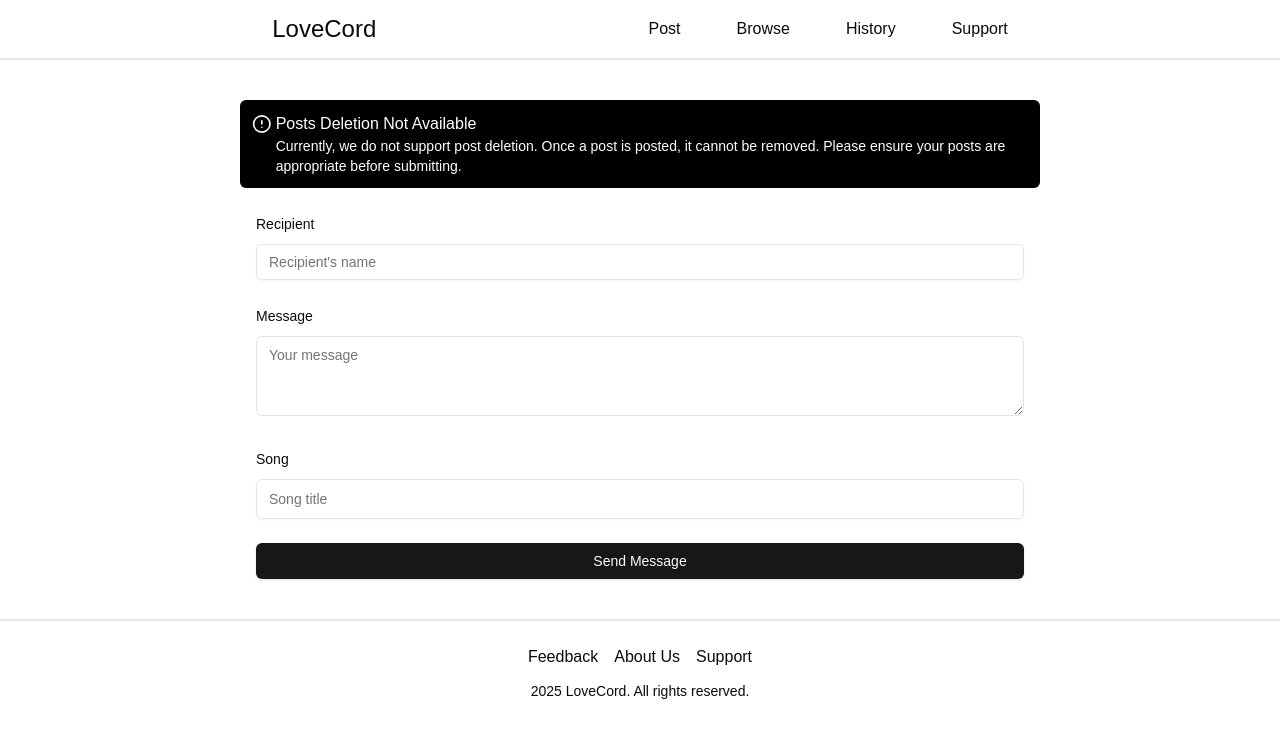
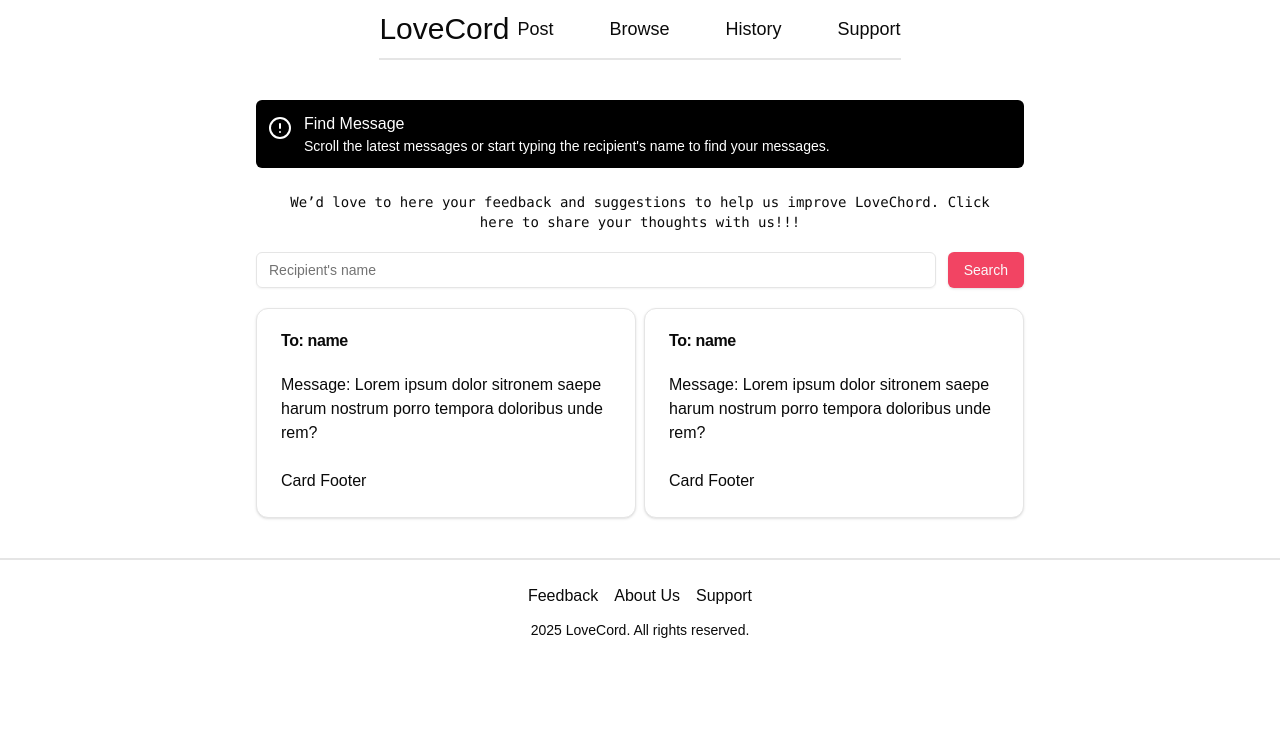
Before and after one commit to Wali-dev/lovecord-frontend, a Next.js app: page / in a window 1280 px wide. Shown: the top 738 px of the page. Built offline with nearby package versions, Linux system fonts and the light colour scheme.

Commit message:
major cop created

```diff
--- /dev/null
+++ b/src/app/browse/page.tsx
@@ -0,0 +1,107 @@
+"use client"
+
+import { CircleAlert, Loader2 } from 'lucide-react';
+import React, { useState } from 'react';
+import { useForm } from "react-hook-form"
+import axios from 'axios'
+import { Form, FormControl, FormField, FormItem, FormLabel, FormMessage } from "@/components/ui/form"
+import { Input } from "@/components/ui/input"
+import { Button } from "@/components/ui/button"
+import {
+    Card,
+    CardContent,
+    CardDescription,
+    CardFooter,
+    CardHeader,
+    CardTitle,
+} from "@/components/ui/card"
+
+interface FormData {
+    recipient: string;
+}
+
+const Browse = () => {
+    const form = useForm<FormData>()
+    const { handleSubmit, control } = form
+    const [isSubmitting, setIsSubmitting] = useState(false)
+
+    const onSubmit = async (data: FormData) => {
+        setIsSubmitting(true)
+        console.log(data)
+    }
+
+    return (
+        <div className="mt-10 flex flex-col items-center justify-center mb-10 px-4">
+
+            <div className="p-3 text-white bg-black sm:max-w-3xl w-full flex items-start gap-3 rounded-md mb-6">
+                <CircleAlert color="white" className="mt-1" />
+                <div>
+                    <p className="font-medium">Find Message</p>
+                    <p className="text-sm">
+                        Scroll the latest messages or start typing the recipient&apos;s name to find your messages.
+                    </p>
+                </div>
+            </div>
+            <div className='font-mono  mb-5 px-4 sm:max-w-3xl text-center text-sm'>
+                We’d love to here your feedback and suggestions to help us improve LoveChord.
+                Click here to share your thoughts with us!!!
+            </div>
+            <div className="w-full sm:max-w-3xl mb-5">
+                <Form {...form}>
+                    <form onSubmit={handleSubmit(onSubmit)} className="flex flex-col sm:flex-row gap-3">
+                        <FormField
+                            control={control}
+                            name="recipient"
+                            render={({ field }) => (
+                                <FormItem className="w-full">
+                                    <FormControl>
+                                        <Input placeholder="Recipient's name" {...field} className="w-full" />
+                                    </FormControl>
+                                    <FormMessage />
+                                </FormItem>
+                            )}
+                        />
+
+                        <Button type="submit" disabled={isSubmitting} className="bg-[#F24463] w-full sm:w-auto">
+                            {isSubmitting ? (
+                                <>
+                                    <Loader2 className="mr-2 h-4 w-4 animate-spin" />
+                                    Please wait
+                                </>
+                            ) : (
+                                'Search'
+                            )}
+                        </Button>
+                    </form>
+                </Form>
+            </div>
+            <div className='card-section grid grid-cols-2 gap-2 sm:max-w-3xl'>
+                <Card>
+                    <CardHeader>
+                        <CardTitle>To: name</CardTitle>
+                    </CardHeader>
+                    <CardContent>
+                        <p>Message: Lorem ipsum dolor sitronem saepe harum nostrum porro tempora doloribus unde rem?</p>
+                    </CardContent>
+                    <CardFooter>
+                        <p>Card Footer</p>
+                    </CardFooter>
+                </Card>
+                <Card>
+                    <CardHeader>
+                        <CardTitle>To: name</CardTitle>
+                    </CardHeader>
+                    <CardContent>
+                        <p>Message: Lorem ipsum dolor sitronem saepe harum nostrum porro tempora doloribus unde rem?</p>
+                    </CardContent>
+                    <CardFooter>
+                        <p>Card Footer</p>
+                    </CardFooter>
+                </Card>
+            </div>
+        </div>
+
+    );
+};
+
+export default Browse;
--- a/src/app/history/page.tsx
+++ b/src/app/history/page.tsx
@@ -1,11 +1,23 @@
+import { Button } from "@/components/ui/button";
+import Link from "next/link";
 
-const page = () => {
+const History = () => {
     return (
-        <div>
-            This is the hostory
+        <div className="mt-10 mb-16 h-screen mx-2">
 
+            <div className="p-3 text-white bg-black text-center sm:max-w-3xl mx-auto flex items-center justify-center gap-2 rounded-md mb-6">
+                <span className="text-sm sm:text-base">Your history will be removed after your cookies are deleted 😁</span>
+            </div>
+            <div className="w-full sm:max-w-3xl mx-auto bg-slate-100 border-2 border-black rounded-md p-3">
+                <div className="flex items-center justify-between flex-wrap gap-2">
+                    <Link href="#" className="underline break-all text-sm sm:text-base">
+                        https://sendthesong.xyz/details/679f82071fc54584f6556b79
+                    </Link>
+                    <Button className="h-8 px-4 text-xs sm:text-sm">Copy Link</Button>
+                </div>
+            </div>
         </div>
     );
 };
 
-export default page;
+export default History;
--- a/src/app/page.tsx
+++ b/src/app/page.tsx
@@ -1,14 +1,20 @@
 import Footer from "@/components/Footer";
 import NavBar from "@/components/NavBar";
 import Submit from "./submit/page";
+import History from "./history/page";
+import Browse from "./browse/page";
 
 
 export default function Home() {
   return (
-    <>
+    <div className="min-h-screen flex flex-col">
       <NavBar />
-      <Submit />
+      {/* <Submit /> */}
+      {/* <History /> */}
+      <Browse />
       <Footer />
-    </>
+    </div>
+
+
   );
 }
--- a/src/app/submit/page.tsx
+++ b/src/app/submit/page.tsx
@@ -46,7 +46,7 @@ const Submit = () => {
 
     return (
         <div className="mt-10 flex flex-col items-center justify-center mb-10 mx-8">
-            <div className='p-3 text-white bg-black text-wrap sm:w-[800px] mx-auto flex gap-1 rounded-md mb-6'>
+            <div className='p-3 text-white bg-black text-wrap sm:max-w-3xl mx-auto flex gap-1 rounded-md mb-6'>
                 <CircleAlert color='white' />
                 <div>
                     <p>Posts Deletion Not Available</p>
@@ -97,14 +97,14 @@ const Submit = () => {
                                 </FormItem>
                             )}
                         />
-                        <Button type="submit" disabled={isSubmitting} className="w-full">
+                        <Button type="submit" disabled={isSubmitting} className="w-full bg-[#F24463]">
                             {isSubmitting ? (
                                 <>
                                     <Loader2 className="mr-2 h-4 w-4 animate-spin" />
                                     Please wait
                                 </>
                             ) : (
-                                'Send Message'
+                                'Send'
                             )}
                         </Button>
                     </form>
--- a/src/components/Footer.tsx
+++ b/src/components/Footer.tsx
@@ -4,17 +4,19 @@ import Link from 'next/link'
 
 const Footer = () => {
     return (
-        <footer className="border-t-2 text-center py-6">
-            <div className="flex justify-center gap-4">
+        <footer className="border-t-2 text-center py-6 bottom-0 w-full">
+            <div className="flex flex-wrap justify-center gap-4 px-4 text-sm md:text-base">
                 <Link href="/feedback" className="cursor-pointer hover:underline">
-                    Feedback</Link>
+                    Feedback
+                </Link>
                 <Link href="/about-us" className="cursor-pointer hover:underline">
-                    About Us</Link>
+                    About Us
+                </Link>
                 <Link href="/support" className="cursor-pointer hover:underline">
-                    Support</Link>
-
+                    Support
+                </Link>
             </div>
-            <p className="mt-3 text-sm">2025 LoveCord. All rights reserved.</p>
+            <p className="mt-3 text-xs md:text-sm px-4">2025 LoveCord. All rights reserved.</p>
         </footer>
     );
 };
--- a/src/components/NavBar.tsx
+++ b/src/components/NavBar.tsx
@@ -4,17 +4,21 @@ import Link from 'next/link'
 
 const NavBar = () => {
     return (
-        <div className='border-b-2 flex items-center justify-evenly min-h-[60px]'>
-            <div className='font-extralight text-2xl'>LoveCord</div>
-            <div className='flex gap-14'>
-                <Link href="/submit" className="cursor-pointer ">
-                    Post</Link>
-                <Link href="/browse" className="cursor-pointer ">
-                    Browse</Link>
-                <Link href="/history" className="cursor-pointer ">
-                    History</Link>
-                <Link href="/support" className="cursor-pointer ">
-                    Support</Link>
+        <div className='border-b-2 flex items-center justify-between min-h-[60px] sm:max-w-3xl mx-auto px-2 sm:px-0'>
+            <div className='font-extralight text-xl sm:text-2xl lg:text-3xl mr-2'>LoveCord</div>
+            <div className='flex gap-2 sm:gap-8 lg:gap-14'>
+                <Link href="/submit" className="cursor-pointer text-sm sm:text-base lg:text-lg">
+                    Post
+                </Link>
+                <Link href="/browse" className="cursor-pointer text-sm sm:text-base lg:text-lg">
+                    Browse
+                </Link>
+                <Link href="/history" className="cursor-pointer text-sm sm:text-base lg:text-lg">
+                    History
+                </Link>
+                <Link href="/support" className="cursor-pointer text-sm sm:text-base lg:text-lg">
+                    Support
+                </Link>
             </div>
         </div>
     );
--- /dev/null
+++ b/src/components/ui/card.tsx
@@ -0,0 +1,76 @@
+import * as React from "react"
+
+import { cn } from "@/lib/utils"
+
+const Card = React.forwardRef<
+  HTMLDivElement,
+  React.HTMLAttributes<HTMLDivElement>
+>(({ className, ...props }, ref) => (
+  <div
+    ref={ref}
+    className={cn(
+      "rounded-xl border bg-card text-card-foreground shadow",
+      className
+    )}
+    {...props}
+  />
+))
+Card.displayName = "Card"
+
+const CardHeader = React.forwardRef<
+  HTMLDivElement,
+  React.HTMLAttributes<HTMLDivElement>
+>(({ className, ...props }, ref) => (
+  <div
+    ref={ref}
+    className={cn("flex flex-col space-y-1.5 p-6", className)}
+    {...props}
+  />
+))
+CardHeader.displayName = "CardHeader"
+
+const CardTitle = React.forwardRef<
+  HTMLDivElement,
+  React.HTMLAttributes<HTMLDivElement>
+>(({ className, ...props }, ref) => (
+  <div
+    ref={ref}
+    className={cn("font-semibold leading-none tracking-tight", className)}
+    {...props}
+  />
+))
+CardTitle.displayName = "CardTitle"
+
+const CardDescription = React.forwardRef<
+  HTMLDivElement,
+  React.HTMLAttributes<HTMLDivElement>
+>(({ className, ...props }, ref) => (
+  <div
+    ref={ref}
+    className={cn("text-sm text-muted-foreground", className)}
+    {...props}
+  />
+))
+CardDescription.displayName = "CardDescription"
+
+const CardContent = React.forwardRef<
+  HTMLDivElement,
+  React.HTMLAttributes<HTMLDivElement>
+>(({ className, ...props }, ref) => (
+  <div ref={ref} className={cn("p-6 pt-0", className)} {...props} />
+))
+CardContent.displayName = "CardContent"
+
+const CardFooter = React.forwardRef<
+  HTMLDivElement,
+  React.HTMLAttributes<HTMLDivElement>
+>(({ className, ...props }, ref) => (
+  <div
+    ref={ref}
+    className={cn("flex items-center p-6 pt-0", className)}
+    {...props}
+  />
+))
+CardFooter.displayName = "CardFooter"
+
+export { Card, CardHeader, CardFooter, CardTitle, CardDescription, CardContent }
```
